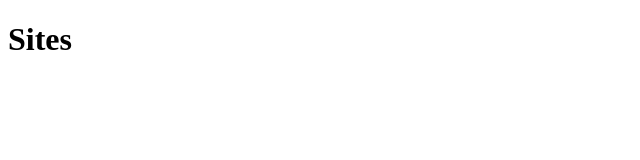
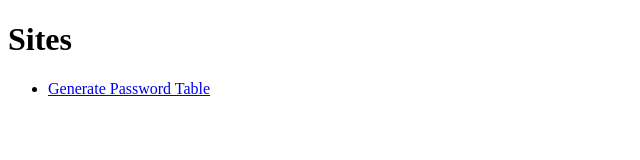
Before and after one commit to jamesritchey/jamesritchey.github.io, a plain HTML site: page docs/index.html in a window 1280 px wide. Shown: the whole page, without its empty margins (0-640 px from the left). Drawn offline with Linux system fonts and the light colour scheme.

Commit message:
Update index.html

```diff
--- a/docs/index.html
+++ b/docs/index.html
@@ -6,6 +6,7 @@
 
 <ul>
   <!-- <li><a href="/reponame">Repo Name</a></li> -->
+  <li><a href="/generate-password-table">Generate Password Table</a></li>
 </ul>
 
 </body>
```
